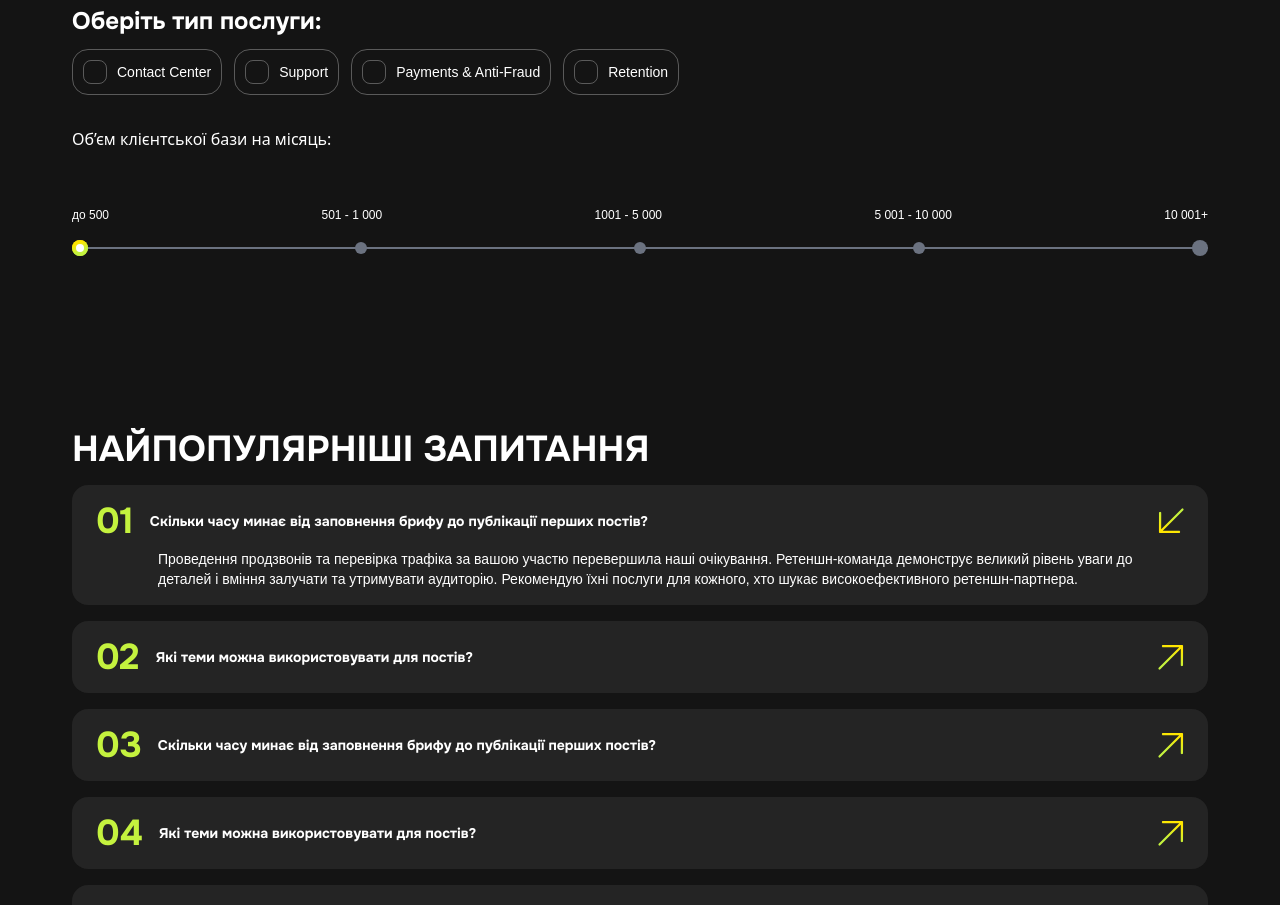
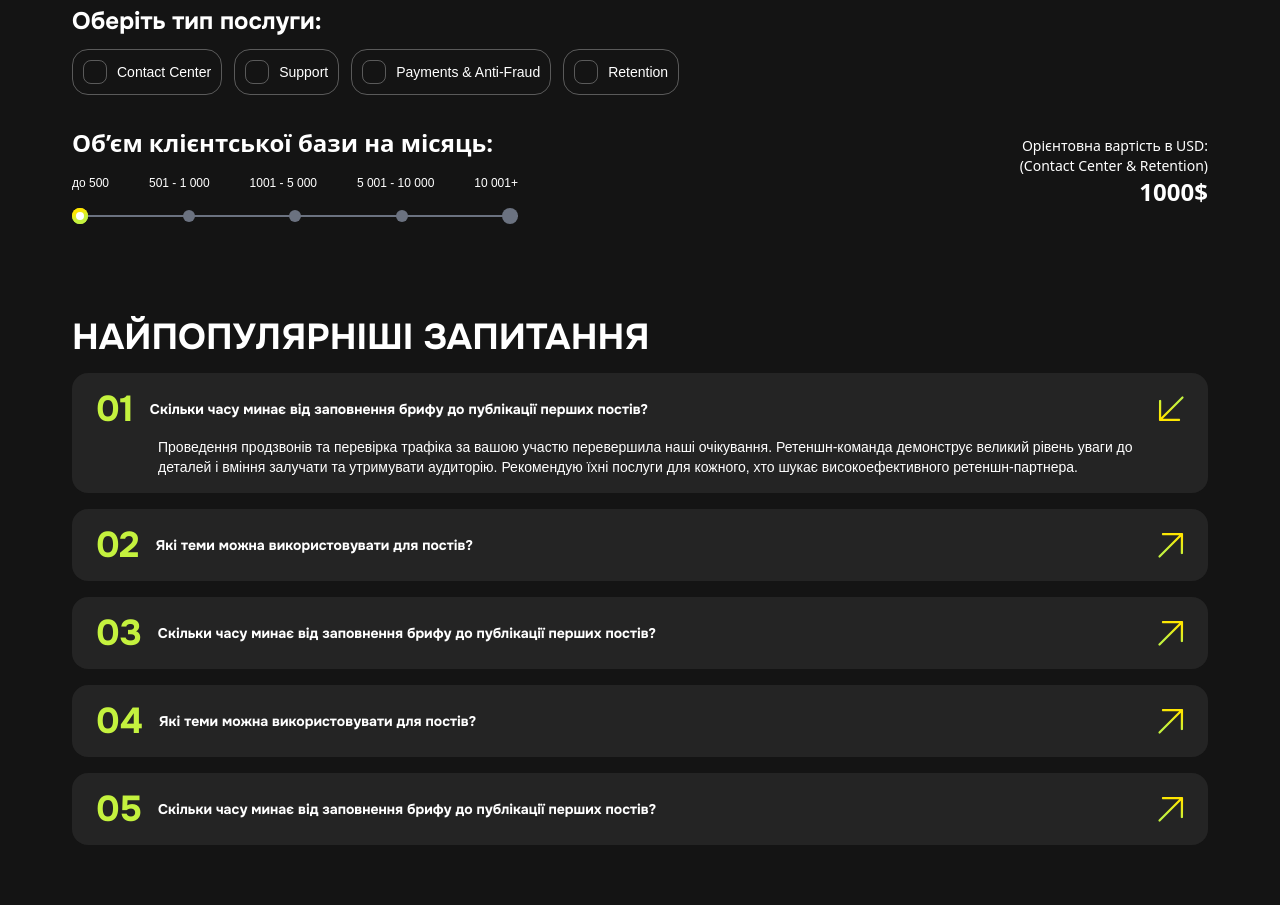
Before and after one commit to DemureFace/KeepUpHub, a Nuxt app: page / in a window 1280 px wide. Shown: the part 4200-5105 px from the top of the page. Built offline with nearby package versions, Linux system fonts and the light colour scheme; a web font is replaced by a local one.

Commit message:
style CalculatorSection

```diff
--- a/components/base/BaseInputRange.vue
+++ b/components/base/BaseInputRange.vue
@@ -50,9 +50,11 @@ const progressWidthClass = computed(() => {
 
 <template>
   <div class="relative flex w-full flex-col">
-    <h4 class="mb-14 text-white">{{ props.label }}</h4>
+    <h4 class="mb-4 text-lg font-bold text-white md:text-2xl">
+      {{ props.label }}
+    </h4>
 
-    <div class="mb-6 flex items-center justify-between">
+    <div class="mb-6 flex items-center justify-between md:max-w-[446px]">
       <span
         v-for="value in props.rangeValues"
         :key="value.label"
@@ -67,7 +69,7 @@ const progressWidthClass = computed(() => {
       </span>
     </div>
 
-    <div class="relative flex">
+    <div class="relative flex md:max-w-[446px]">
       <input
         v-model="model"
         type="range"
--- a/components/home/CalculatorSection.vue
+++ b/components/home/CalculatorSection.vue
@@ -13,14 +13,21 @@ const serviceList = [
 ];
 
 const rangeValues = [
-  { label: "до 500", value: 1 },
-  { label: "501 - 1 000", value: 2 },
-  { label: "1001 - 5 000", value: 3 },
-  { label: "5 001 - 10 000", value: 4 },
-  { label: "10 001+", value: 5 },
+  { label: "до 500", value: 1, price: 1000 },
+  { label: "501 - 1 000", value: 2, price: 2500 },
+  { label: "1001 - 5 000", value: 3, price: 3700 },
+  { label: "5 001 - 10 000", value: 4, price: 5000 },
+  { label: "10 001+", value: 5, price: 7000 },
 ];
 
 const rangeValue = ref(1);
+const customerPrice = computed(() => {
+  const rangeValuePrice = rangeValues.find(
+    (value) => value.value === rangeValue.value,
+  );
+
+  return rangeValuePrice.price;
+});
 </script>
 
 <template>
@@ -59,13 +66,27 @@ const rangeValue = ref(1);
       <div class="ml-1 h-1 w-1 md:hidden" />
     </div>
 
-    <div class="container">
+    <div
+      class="container flex flex-col md:flex-row md:items-center md:justify-between md:gap-6"
+    >
       <BaseInputRange
         v-model="rangeValue"
         :range-values="rangeValues"
         label="Об’єм клієнтської бази на місяць:"
-        class="mb-20"
+        class="mb-8 w-full md:mb-0"
       />
+
+      <div
+        class="flex max-w-[168px] items-center justify-end gap-2.5 md:max-w-[196px] md:flex-col md:items-end md:gap-0"
+      >
+        <p class="text-xs font-light text-white md:text-right md:text-sm">
+          Орієнтовна вартість в USD: (Contact Center & Retention)
+        </p>
+
+        <span class="text-2xl font-bold text-white">
+          {{ `${customerPrice}$` }}
+        </span>
+      </div>
     </div>
   </section>
 </template>
```
